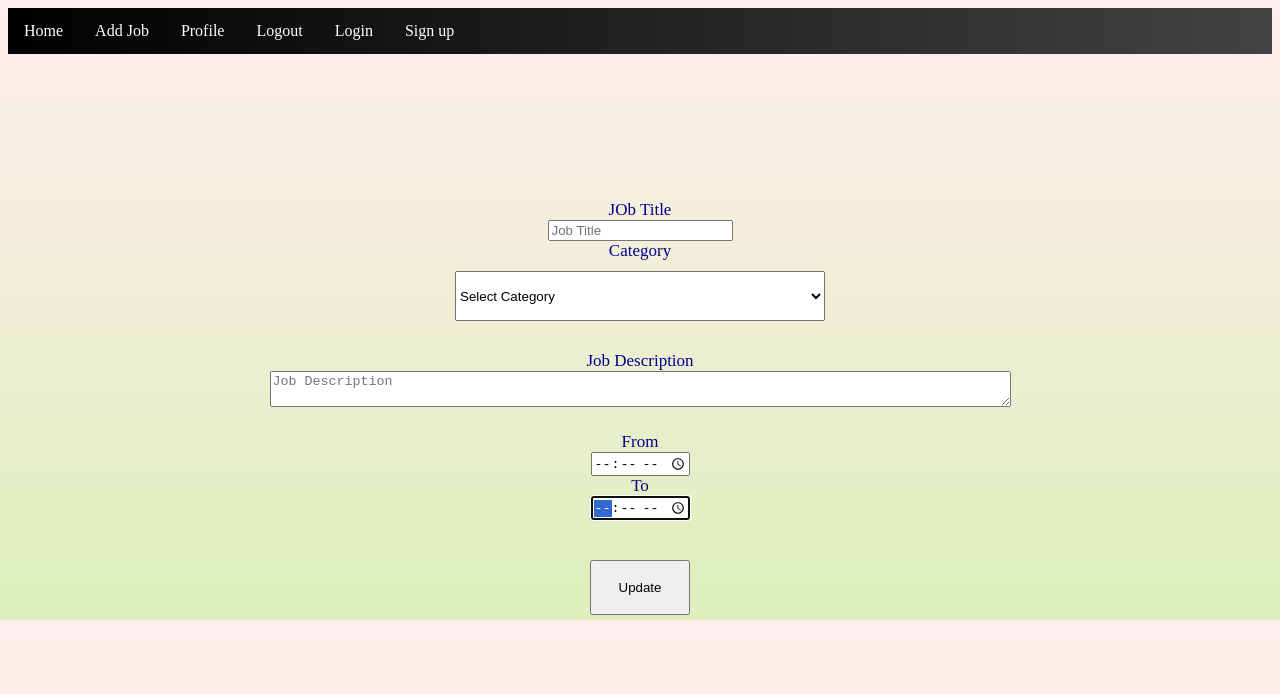
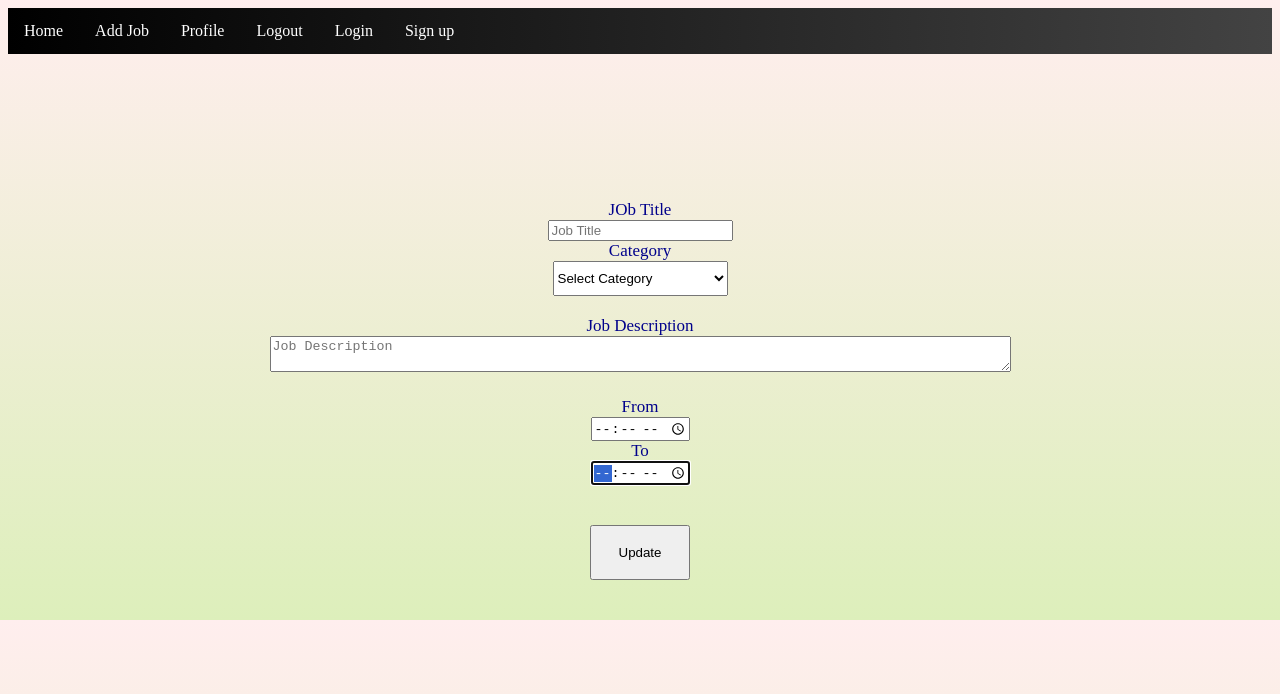
Before and after one commit to dareenkhanash/GreenFieldProject, a React app: page /UserJobs/1/1 in a window 1280 px wide. Shown: the top 694 px of the page. Built offline with nearby package versions, Linux system fonts and the light colour scheme; no server answers; the HTML template or start-up script is replaced by a standard one.

Commit message:
design category

```diff
--- a/react-client/src/components/UserJobs.jsx
+++ b/react-client/src/components/UserJobs.jsx
@@ -74,9 +74,10 @@ render() {
       </Col>
       <Col md={3}>
       <label >
+
       <div className="form-group">
         <select name = "category" className="form-control selectpicker btn btn-default"
-        id="catB" onChange={this.onChange} value={this.state.states.category}>
+        id="catJobs" onChange={this.onChange} value={this.state.states.category}>
           <option value="Select">Select Category</option>
           <option value="Driver">Driver</option>
           <option value="Home Maintenance">Home Maintenance</option>
--- a/react-client/src/styles/base/_base.scss
+++ b/react-client/src/styles/base/_base.scss
@@ -112,7 +112,10 @@ li a:hover:not(.is-active) {
   width: 175px;
   height: 35px;
 }
-
+#catJobs{
+width: 175px;
+  height: 35px;
+}
 #catI {
   width: 370px;
   height: 50px;
```
